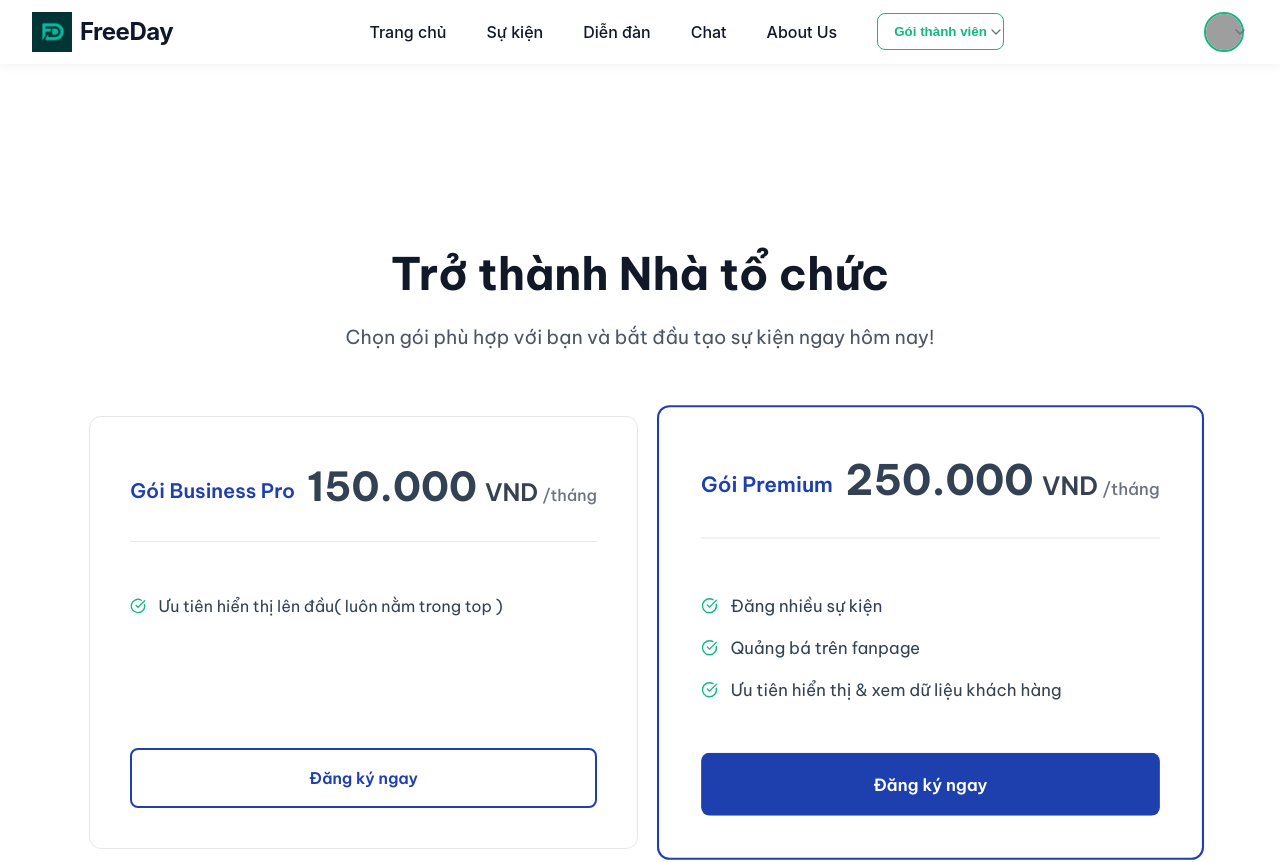
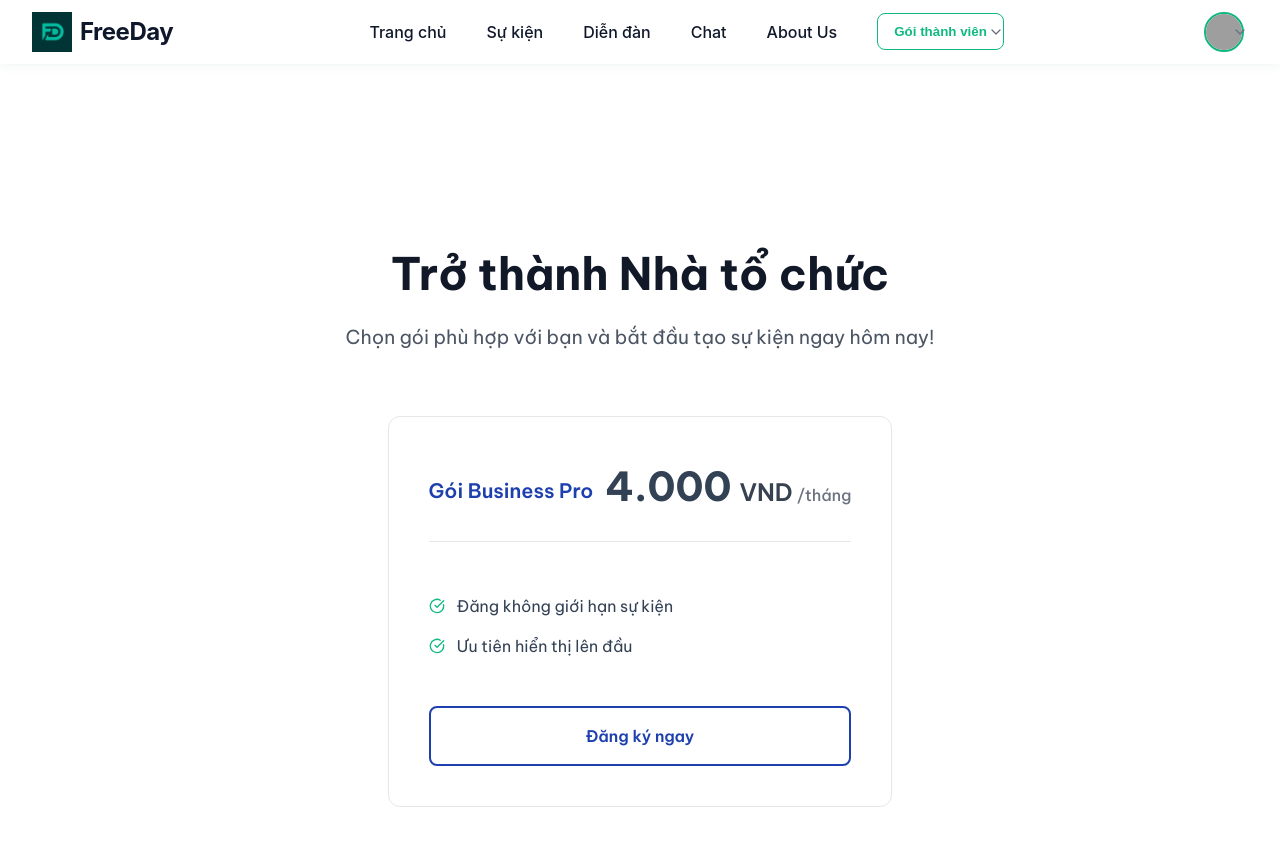
Before and after one commit to AnQE180187/Events-List-WDP, a React (Vite) app in the folder frontend2/: page /pricing in a window 1280 px wide. Shown: the top 862 px of the page. Built offline with nearby package versions, Linux system fonts and the light colour scheme; no server answers; sample sign-in values are in the browser's storage; grey boxes are pictures that could not be loaded.

Commit message:
fix price

```diff
--- a/frontend2/src/pages/OrganizerPricingPage.jsx
+++ b/frontend2/src/pages/OrganizerPricingPage.jsx
@@ -7,25 +7,13 @@ const OrganizerPricingPage = () => {
   const packages = [
     {
       name: 'Gói Business Pro',
-      price: '150.000',
+      price: '4.000',
       period: 'tháng',
       features: [
-        'Ưu tiên hiển thị lên đầu( luôn nằm trong top )',
-
+        'Đăng không giới hạn sự kiện',
+        'Ưu tiên hiển thị lên đầu',
       ],
     },
-    {
-      name: 'Gói Premium',
-      price: '250.000',
-      period: 'tháng',
-      popular: true,
-      features: [
-        'Đăng nhiều sự kiện',
-        'Quảng bá trên fanpage',
-        'Ưu tiên hiển thị & xem dữ liệu khách hàng',
-      ],
-    }
-
   ];
 
   return (
--- a/frontend2/src/pages/UserPricingPage.jsx
+++ b/frontend2/src/pages/UserPricingPage.jsx
@@ -7,7 +7,7 @@ const UserPricingPage = () => {
   const packages = [
     {
       name: 'Gói Premium',
-      price: '39.000',
+      price: '4.000',
       period: 'tháng',
       popular: true,
       features: [
```
